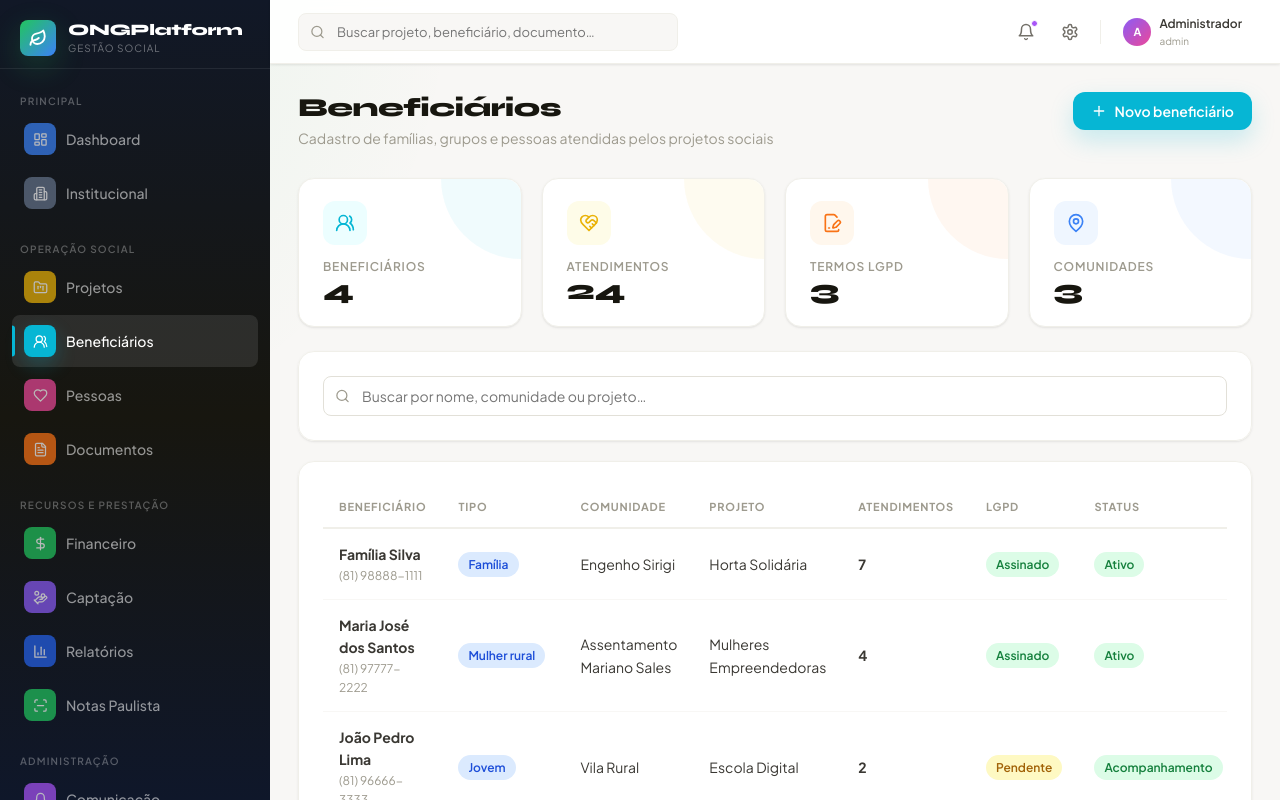
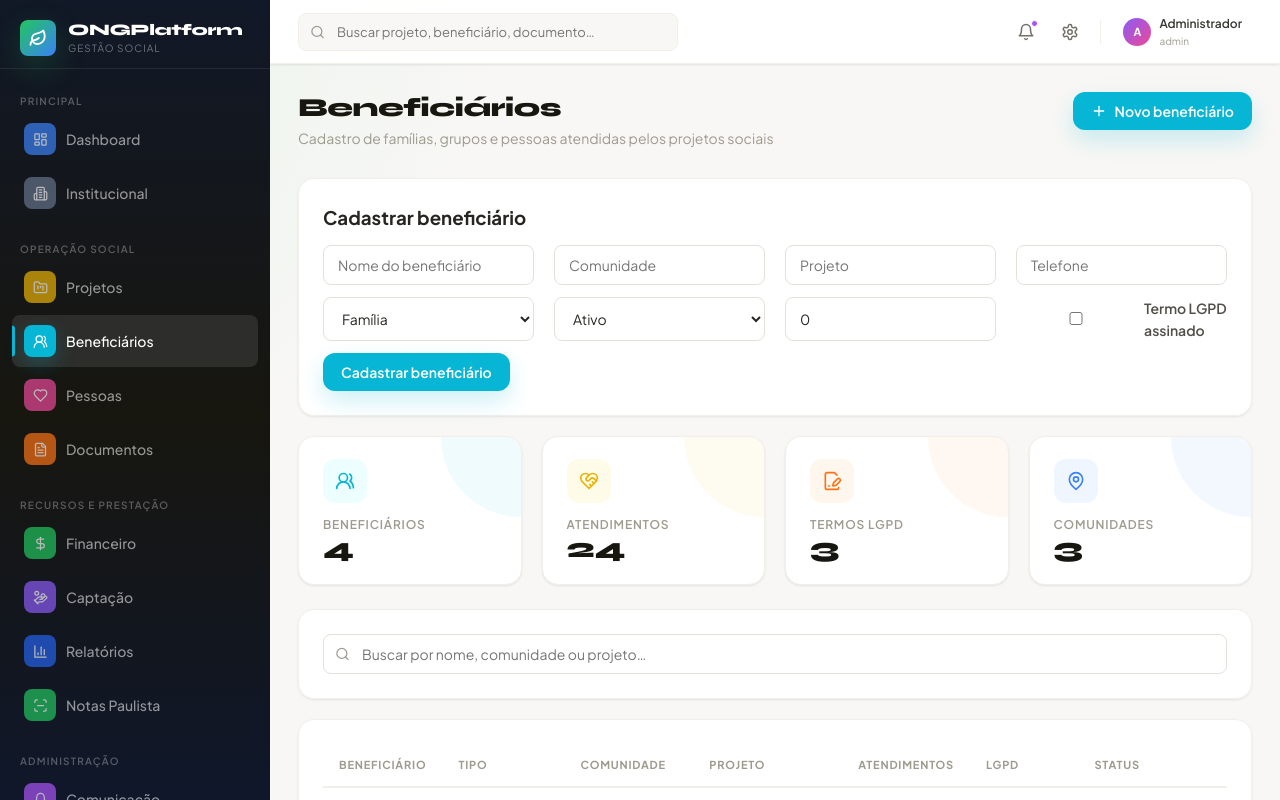
Before and after one commit to Klint-prog/ong-platform, a React (Vite) app: page /beneficiarios in a window 1280 px wide. Both pictures are taken after typing "name@example.com", "Sample123" into the empty fields and a click on the button "Entrar". Shown: the top 800 px of the page. Built offline with nearby package versions, Linux system fonts and the light colour scheme.

Commit message:
Implementar cadastro e edição de beneficiários

```diff
--- a/src/pages/beneficiarios/Beneficiarios.jsx
+++ b/src/pages/beneficiarios/Beneficiarios.jsx
@@ -1,5 +1,5 @@
 import { useMemo, useState } from 'react'
-import { UsersRound, Plus, Search, MapPin, FileSignature, HeartHandshake, Trash2 } from 'lucide-react'
+import { UsersRound, Plus, Search, MapPin, FileSignature, HeartHandshake, Trash2, Pencil } from 'lucide-react'
 
 const seedBeneficiarios = [
   { id: 1, nome: 'Família Silva', tipo: 'FAMILIA', comunidade: 'Engenho Sirigi', projeto: 'Horta Solidária', telefone: '(81) 98888-1111', status: 'ATIVO', termoLgpd: true, atendimentos: 7 },
@@ -18,6 +18,18 @@ const tipoLabel = {
 export default function Beneficiarios() {
   const [beneficiarios, setBeneficiarios] = useState(seedBeneficiarios)
   const [busca, setBusca] = useState('')
+  const [modoFormulario, setModoFormulario] = useState('novo')
+  const [editandoId, setEditandoId] = useState(null)
+  const [form, setForm] = useState({
+    nome: '',
+    tipo: 'FAMILIA',
+    comunidade: '',
+    projeto: '',
+    telefone: '',
+    status: 'ATIVO',
+    termoLgpd: false,
+    atendimentos: 0,
+  })
 
   const filtrados = useMemo(() => beneficiarios.filter((b) => {
     const termo = busca.toLowerCase()
@@ -30,6 +42,42 @@ export default function Beneficiarios() {
     }
   }
 
+  const atualizarCampo = (campo, valor) => {
+    setForm((atual) => ({ ...atual, [campo]: valor }))
+  }
+
+  const resetarFormulario = () => {
+    setForm({ nome: '', tipo: 'FAMILIA', comunidade: '', projeto: '', telefone: '', status: 'ATIVO', termoLgpd: false, atendimentos: 0 })
+    setModoFormulario('novo')
+    setEditandoId(null)
+  }
+
+  const iniciarEdicao = (beneficiario) => {
+    setModoFormulario('edicao')
+    setEditandoId(beneficiario.id)
+    setForm({ ...beneficiario })
+  }
+
+  const salvarBeneficiario = (e) => {
+    e.preventDefault()
+    if (!form.nome.trim() || !form.comunidade.trim() || !form.projeto.trim()) return
+
+    if (modoFormulario === 'edicao' && editandoId) {
+      setBeneficiarios((atual) => atual.map((b) => (b.id === editandoId ? { ...b, ...form, nome: form.nome.trim() } : b)))
+      resetarFormulario()
+      return
+    }
+
+    const novo = {
+      ...form,
+      id: Math.max(0, ...beneficiarios.map((b) => b.id)) + 1,
+      nome: form.nome.trim(),
+    }
+
+    setBeneficiarios((atual) => [novo, ...atual])
+    resetarFormulario()
+  }
+
   return (
     <div className="mod-beneficiarios animate-fade-in">
       <div className="page-header">
@@ -37,8 +85,35 @@ export default function Beneficiarios() {
           <h1 className="page-title">Beneficiários</h1>
           <p className="page-subtitle">Cadastro de famílias, grupos e pessoas atendidas pelos projetos sociais</p>
         </div>
-        <button className="btn btn-primary"><Plus size={16} /> Novo beneficiário</button>
+        <button className="btn btn-primary" onClick={resetarFormulario}><Plus size={16} /> Novo beneficiário</button>
       </div>
+
+      <form className="card" style={{ marginBottom: 20 }} onSubmit={salvarBeneficiario}>
+        <h3 style={{ marginBottom: 12 }}>{modoFormulario === 'edicao' ? 'Alterar beneficiário' : 'Cadastrar beneficiário'}</h3>
+        <div className="grid-4" style={{ marginBottom: 12 }}>
+          <input value={form.nome} onChange={(e) => atualizarCampo('nome', e.target.value)} placeholder="Nome do beneficiário" required />
+          <input value={form.comunidade} onChange={(e) => atualizarCampo('comunidade', e.target.value)} placeholder="Comunidade" required />
+          <input value={form.projeto} onChange={(e) => atualizarCampo('projeto', e.target.value)} placeholder="Projeto" required />
+          <input value={form.telefone} onChange={(e) => atualizarCampo('telefone', e.target.value)} placeholder="Telefone" />
+        </div>
+        <div className="grid-4" style={{ marginBottom: 12 }}>
+          <select value={form.tipo} onChange={(e) => atualizarCampo('tipo', e.target.value)}>
+            {Object.entries(tipoLabel).map(([valor, label]) => <option value={valor} key={valor}>{label}</option>)}
+          </select>
+          <select value={form.status} onChange={(e) => atualizarCampo('status', e.target.value)}>
+            <option value="ATIVO">Ativo</option>
+            <option value="ACOMPANHAMENTO">Acompanhamento</option>
+          </select>
+          <input type="number" min="0" value={form.atendimentos} onChange={(e) => atualizarCampo('atendimentos', Number(e.target.value))} placeholder="Atendimentos" />
+          <label style={{ display: 'flex', alignItems: 'center', gap: 8, fontSize: 14 }}>
+            <input type="checkbox" checked={form.termoLgpd} onChange={(e) => atualizarCampo('termoLgpd', e.target.checked)} /> Termo LGPD assinado
+          </label>
+        </div>
+        <div style={{ display: 'flex', gap: 8 }}>
+          <button type="submit" className="btn btn-primary">{modoFormulario === 'edicao' ? 'Salvar alterações' : 'Cadastrar beneficiário'}</button>
+          {modoFormulario === 'edicao' && <button type="button" className="btn btn-ghost" onClick={resetarFormulario}>Cancelar</button>}
+        </div>
+      </form>
 
       <div className="grid-4" style={{ marginBottom: 24 }}>
         <div className="stat-card mod-beneficiarios"><div className="stat-icon"><UsersRound size={20} /></div><div><div className="stat-label">Beneficiários</div><div className="stat-value">{beneficiarios.length}</div></div></div>
@@ -68,7 +143,12 @@ export default function Beneficiarios() {
                   <td><strong>{b.atendimentos}</strong></td>
                   <td><span className={`badge ${b.termoLgpd ? 'badge-green' : 'badge-yellow'}`}>{b.termoLgpd ? 'Assinado' : 'Pendente'}</span></td>
                   <td><span className="badge badge-green">{b.status === 'ATIVO' ? 'Ativo' : 'Acompanhamento'}</span></td>
-                  <td><button className="btn btn-ghost btn-icon btn-sm" onClick={() => remover(b.id)} title="Remover beneficiário"><Trash2 size={15} /></button></td>
+                  <td>
+                    <div style={{ display: 'flex', gap: 6 }}>
+                      <button className="btn btn-ghost btn-icon btn-sm" onClick={() => iniciarEdicao(b)} title="Alterar cadastro"><Pencil size={15} /></button>
+                      <button className="btn btn-ghost btn-icon btn-sm" onClick={() => remover(b.id)} title="Remover beneficiário"><Trash2 size={15} /></button>
+                    </div>
+                  </td>
                 </tr>
               ))}
             </tbody>
```
